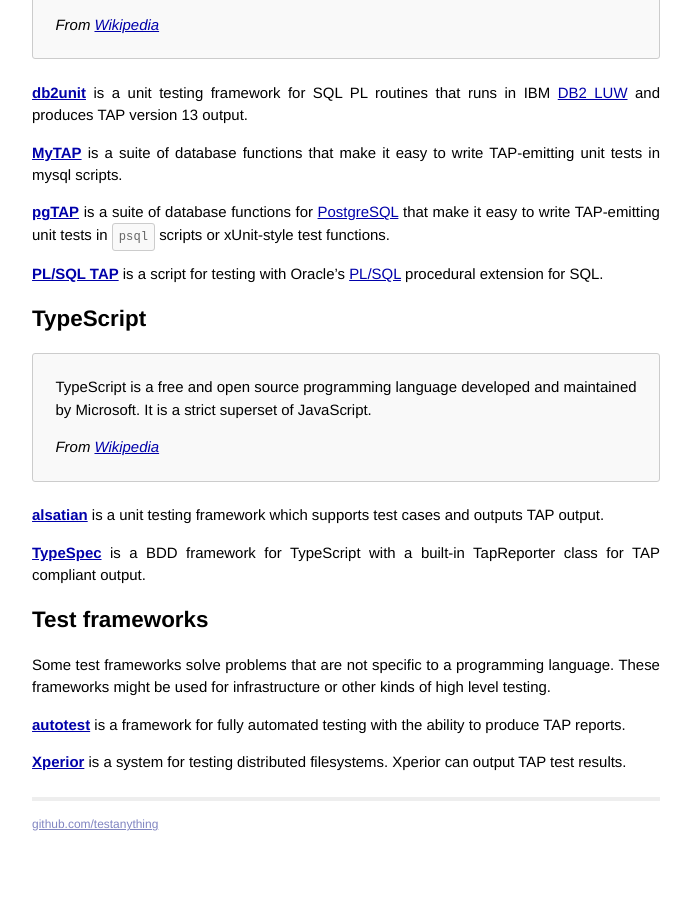
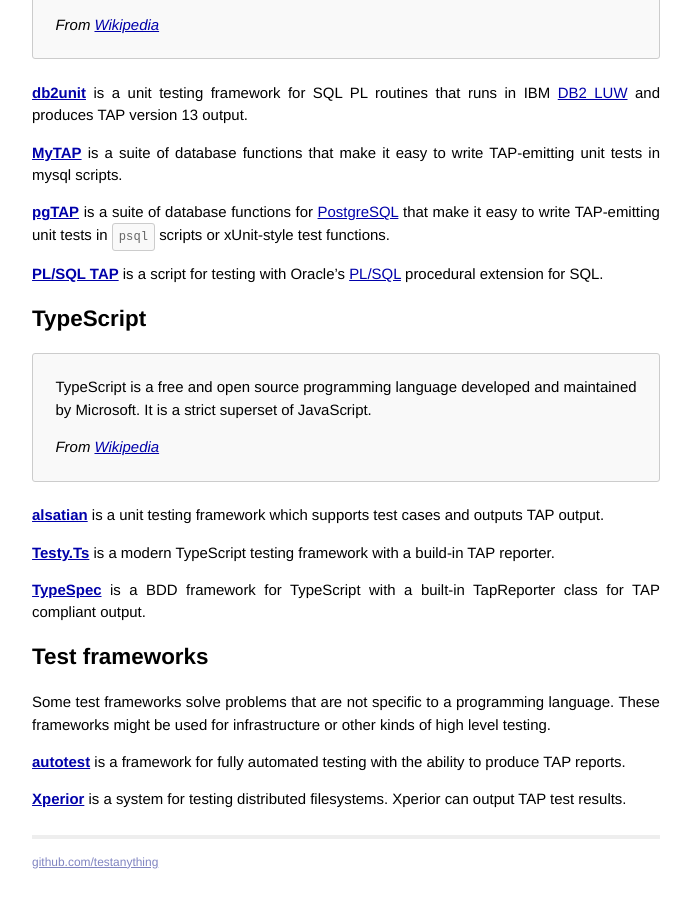
Before and after one commit to TestAnything/testanything.github.io, a Jekyll site: the page built from producers.md, in a window 1280 px wide and 900 px high, scrolled down 10034 px. Shown: the whole window, without its empty margins (294-985 px from the left). Built offline with Jekyll 4.4.1, drawn with Linux system fonts in a browser that asks for light colours; before the commit the page ends 10897 px from its top, so only the background shows below that.

Commit message:
Added Testy.Ts to TypeScript TAP producers

```diff
--- a/producers.md
+++ b/producers.md
@@ -554,6 +554,8 @@
 **[alsatian](https://github.com/alsatian-test/alsatian)** is a unit testing
 framework which supports test cases and outputs TAP output.
 
+**[Testy.Ts](https://github.com/Testy/TestyTs)** is a modern TypeScript testing framework with a build-in TAP reporter.
+
 **[TypeSpec](https://github.com/Steve-Fenton/TypeSpec)** is a BDD framework
 for TypeScript with a built-in TapReporter class for TAP compliant output.
 
```
